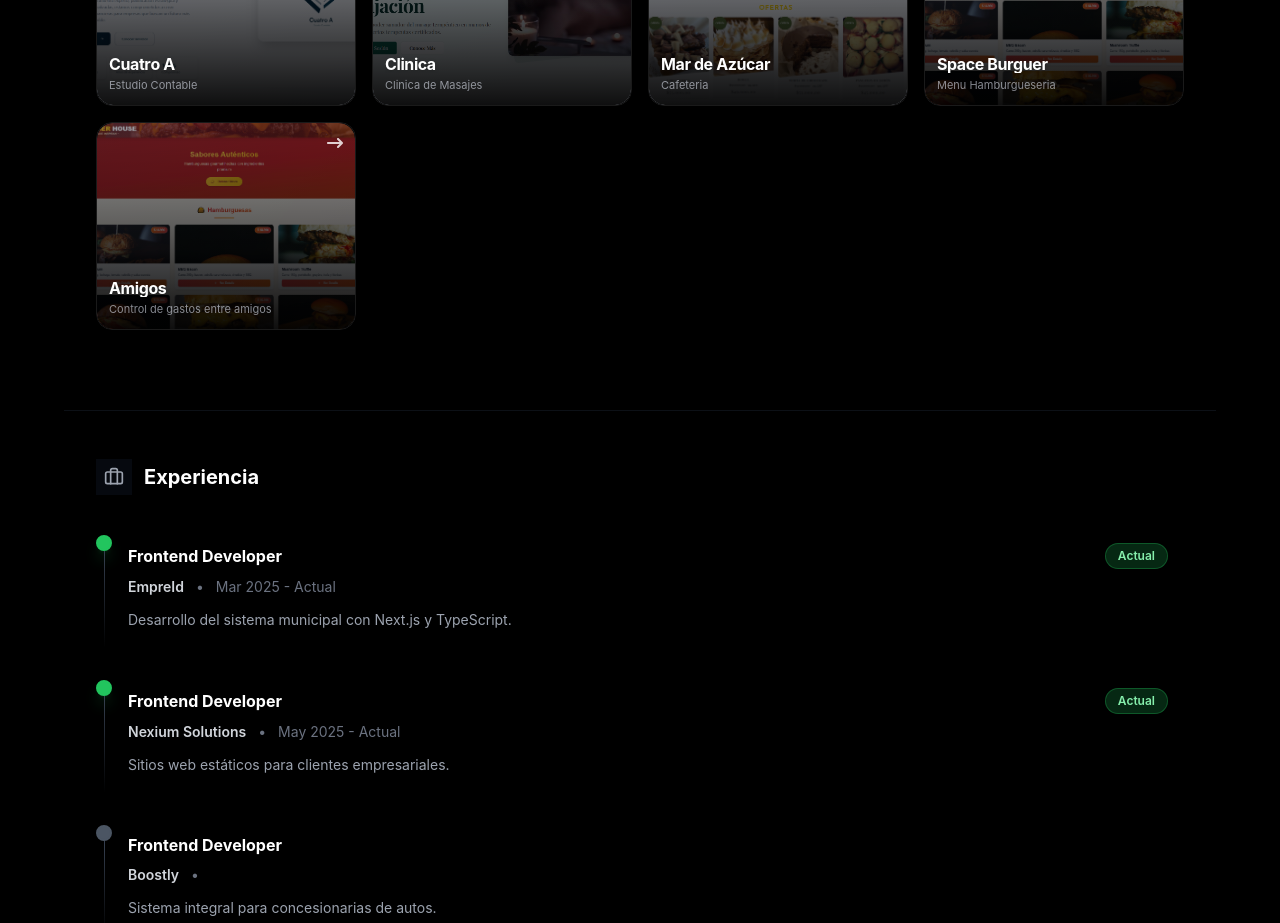
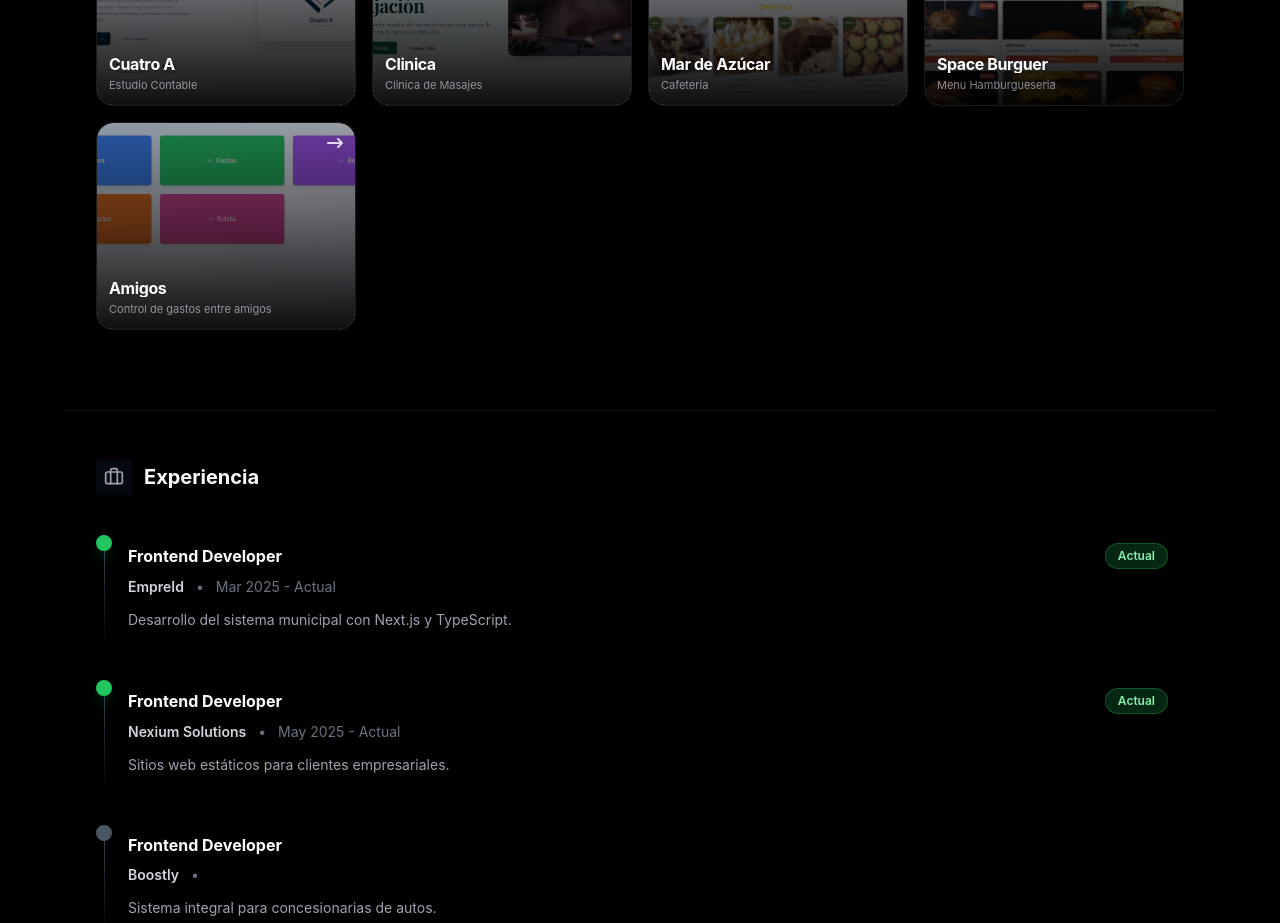
Before and after one commit to LeoGittt/update-port, a Next.js app: page / in a window 1280 px wide. Shown: the part 2020-2943 px from the top of the page. Built offline with nearby package versions, Linux system fonts and the light colour scheme.

Commit message:
Update page.tsx

```diff
--- a/app/page.tsx
+++ b/app/page.tsx
@@ -168,7 +168,7 @@ const projects = [
     year: "2025",
     title: "Amigos",
     subtitle: "Control de gastos entre amigos",
-    image: "/fotos-proyectos/17.PNG?height=120&width=200",
+    image: "/fotos-proyectos/18.PNG?height=120&width=200",
     demoUrl: "https://v0-seo-osppm1n6y44-t4tbw2.vercel.app/",
   },
 ];
```
